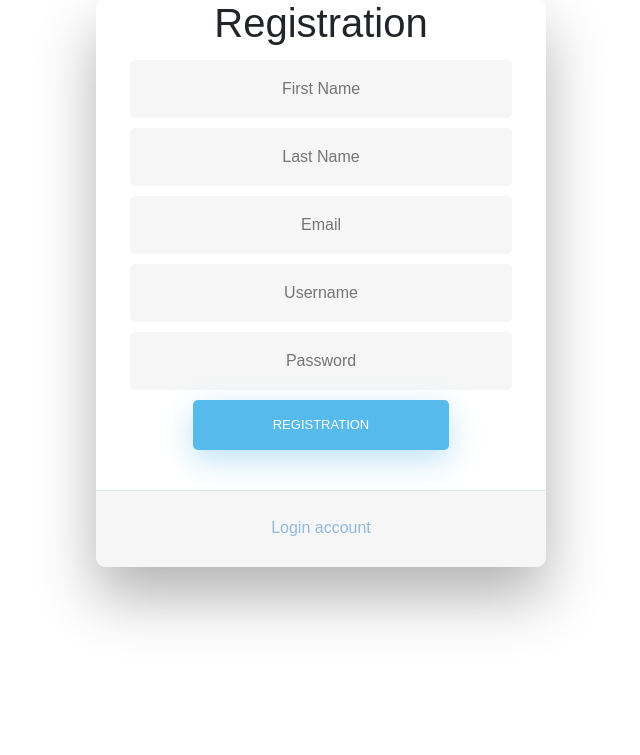
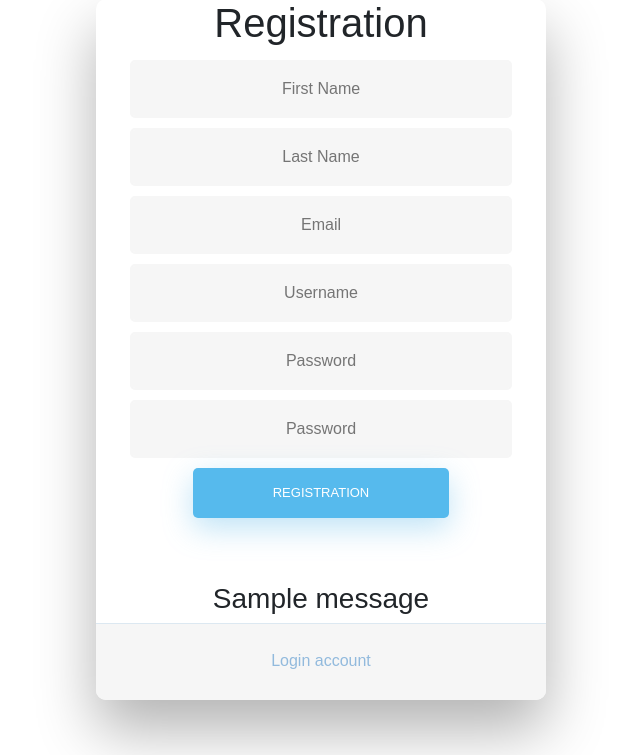
Before and after one commit to tanvir3ds/RESTful-API-for-Library-Management, a Django app: page /registration in a window 1280 px wide. Shown: the part 45-800 px from the top of the page, without its empty margins (319-959 px from the left). Run offline with Django 3.2, Linux system fonts and the light colour scheme; tables that the repository leaves empty hold one stand-in row (values such as "Sample post"); one stand-in notice (Sample message) is shown; some libraries are stand-ins or nearby versions.

Commit message:
registration done

```diff
--- a/Templates/registration.html
+++ b/Templates/registration.html
@@ -14,18 +14,30 @@
       </div>
 
       <!-- Login Form -->
-      <form>
-        <input type="text" id="firstname" class=" second" name="registration" placeholder="First Name">
-        <input type="text" id="lastname" class=" third" name="registration" placeholder="Last Name">
-        <input type="text" id="email" class=" second" name="registration" placeholder="Email">
-        <input type="text" id="username" class=" second" name="registration" placeholder="Username">
-        <input type="password" id="password" class=" third" name="registration" placeholder="Password">
-        <input type="submit" class=" fourth" value="Registration">
+      <form action="registration" method="POST">
+        {% csrf_token %}
+
+
+
+        <input type="text" name="first_name" placeholder="First Name">
+        <input type="text" name="last_name" placeholder="Last Name">
+        <input type="email"  name="email" placeholder="Email">
+        <input type="text" name="username" placeholder="Username">
+        <input type="password"  name="password1" placeholder="Password">
+        <input type="password" name="password2" placeholder="Password">
+
+        <input type="submit" class=" fourth" value="registration">
       </form>
+      <br>
+      <div>
+          {% for message in messages %}
+          <h3>{{message}}</h3>
+          {% endfor %}
+      </div>
 
       <!-- Remind Passowrd -->
       <div id="formFooter">
-        <a class="underlineHover" href="/">Login account</a>
+        <a class="underlineHover" href="{% url 'login' %}">Login account</a>
       </div>
 
     </div>
--- a/library_app/urls.py
+++ b/library_app/urls.py
@@ -5,5 +5,5 @@ from . import views
 urlpatterns = [
     path('',views.home, name= 'home'),
     path('registration',views.registration, name= 'registration'  ),
-    path('library',views.library, name= 'library'  )
+    path('login',views.login, name= 'login'  ),
 ]
--- a/library_app/views.py
+++ b/library_app/views.py
@@ -1,4 +1,6 @@
 from django.shortcuts import render, redirect, HttpResponse
+from django.contrib.auth.models import User, auth
+from django.contrib import messages
 
 # import model
 from . models import Author
@@ -6,14 +8,48 @@ from . models import BookList
 
 # Create your views here.
 
-def home(request):
+def login(request):
     return render(request, 'login.html' )
 
 
 def registration(request):
-    return render(request, 'registration.html' )
+    if request.method == 'POST':
+        first_name = request.POST['first_name']
+        last_name = request.POST['last_name']
+        email = request.POST['email']
+        username = request.POST['username']
+        password1 = request.POST['password1']
+        password2 = request.POST['password2']
 
-def library(request):
+        if password1==password2:
+            if User.objects.filter(username=username).exists():
+                messages.info(request,'username taken ')
+                return redirect (request, 'registration')
+
+            elif User.objects.filter(email=email).exists():
+                messages.info(request,'email taken')
+                return redirect ('registration')
+
+
+            else:
+                user= User.objects.create_user(username= username, password=password1, email=email, first_name=first_name, last_name=last_name)
+                user.save()
+
+                messages.info(request, 'user created')
+                return redirect ('registration')
+
+        else:
+            messages.info(request, 'password not matching')
+            return redirect ('registration')
+
+
+
+    else:
+        return render(request,'registration.html')
+
+
+
+def home(request):
     booklists = BookList.objects.all()
 
     return render(request, 'library.html', {'booklists':booklists,} )
--- a/static/css/style.css
+++ b/static/css/style.css
@@ -115,7 +115,7 @@ html {
     transform: scale(0.95);
   }
 
-  input[type=text], input[type=password] {
+  input[type=text], input[type=password], input[type=email]  {
     background-color: #f6f6f6;
     border: none;
     color: #0d0d0d;
```
Also changed, not shown: Templates/login.html (+8 -7 lines).
